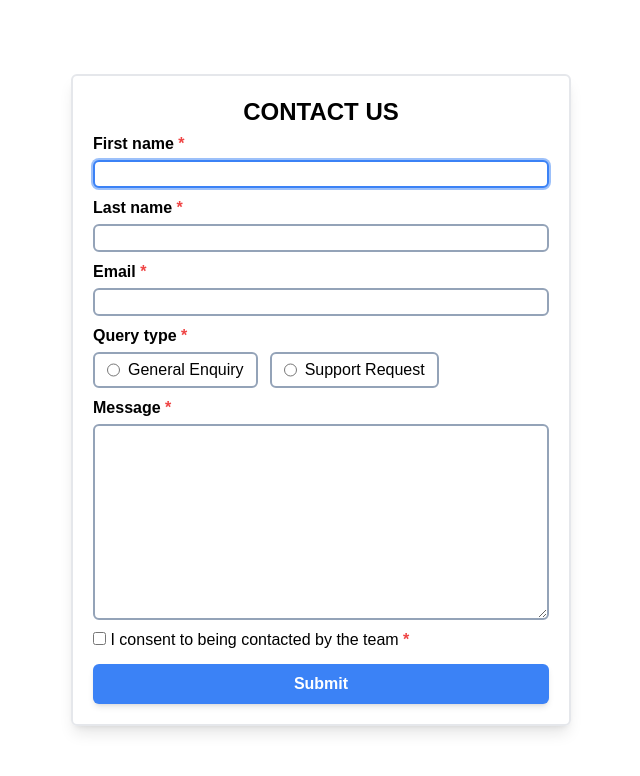
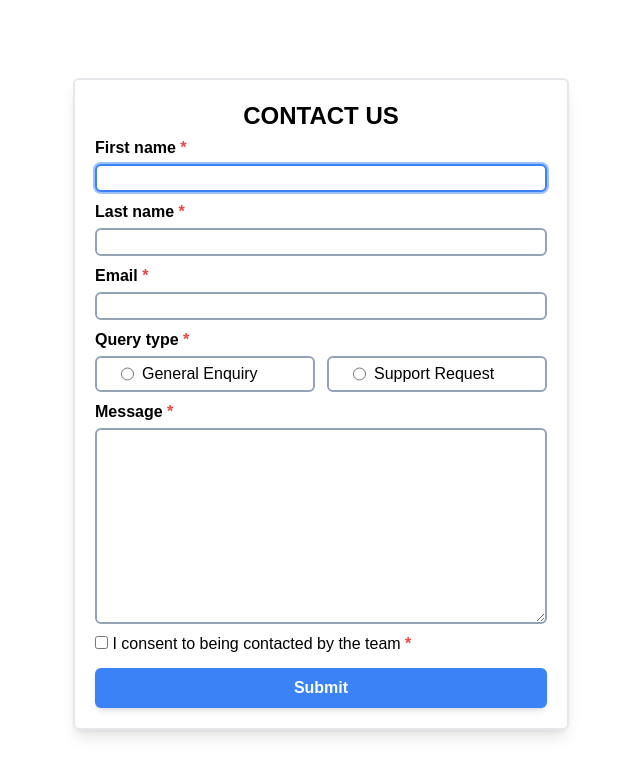
Before and after one commit to dibmarco/frontend-mentor, a React (Create React App) app in the folder 07. contact-form-main/: page / in a window 1280 px wide. Shown: the top 776 px of the page, without its empty margins (319-959 px from the left). Built offline with nearby package versions, Linux system fonts and the light colour scheme.

Commit message:
Update App.jsx

```diff
--- a/07. contact-form-main/src/App.jsx
+++ b/07. contact-form-main/src/App.jsx
@@ -20,7 +20,7 @@ function App() {
     console.log(transformedData);
     // alert("Form successfully submited!");
     toast.success("Form successfully submited!", {
-      duration: 2000,
+      duration: 2500,
       position: "top-center",
     });
     reset();
@@ -38,7 +38,7 @@ function App() {
     <div className="flex justify-center items-center mx-auto h-screen font-nunito">
       <Toaster />
       <form
-        className="flex flex-col gap-1 p-5 shadow-lg border-2 rounded-md w-auto sm:w-[500px]"
+        className="flex flex-col gap-1 p-5 shadow-lg border-2 rounded-md min-w-[365px] sm:max-w-[500px] mx-2 mt-2"
         onSubmit={handleSubmit(formSubmit, formError)}
       >
         <h1 className="text-2xl font-bold text-center uppercase">Contact us</h1>
@@ -60,9 +60,6 @@ function App() {
             required: "This field is required!",
           })}
         />
-        {/* {errors.firstName && (
-          <p className="text-red-500">⚠️ {errors.firstName.message}</p>
-        )} */}
 
         <label htmlFor="lname" className="mt-1 font-bold">
           Last name <span className="text-red-500">&#42;</span>
@@ -81,9 +78,6 @@ function App() {
             required: "This field is required!",
           })}
         />
-        {/* {errors?.lastName?.message && (
-          <p className="text-red-500">⚠️{errors.lastName.message}</p>
-        )} */}
 
         <label htmlFor="email" className="mt-1 font-bold">
           Email <span className="text-red-500">&#42;</span>
@@ -107,25 +101,19 @@ function App() {
             },
           })}
         />
-        {errors.email && errors.email.type === "pattern" && (
+        {/* {errors.email && errors.email.type === "pattern" && (
           <p className="text-orange-400">
             ⚠️ Please enter a valid email address!
           </p>
-        )}
-        {/* {errors?.email && errors?.email?.type === "required" && (
-          <p className="text-red-500">⚠️ This field is required!</p>
-        )} */}
-        {/* {errors?.email?.message && (
-          <p className="text-red-500">⚠️{errors.email.message}</p>
         )} */}
 
         <p className="mt-1 font-bold">
           Query type <span className="text-red-500">&#42;</span>
         </p>
 
-        <div className="flex gap-3">
+        <div className="flex flex-col sm:flex-row gap-3 justify-between">
           <div
-            className={`flex gap-2 border-2 px-3 py-1 rounded-md transition-all ${
+            className={`flex gap-2 border-2 px-6 py-1 min-w-[220px] rounded-md transition-all ${
               errors.queryType
                 ? "border-red-500 hover:ring-2 hover:ring-red-300"
                 : "border-slate-400 hover:ring-2 hover:border-blue-500"
@@ -146,7 +134,7 @@ function App() {
           </div>
 
           <div
-            className={`flex gap-2 border-2 px-3 py-1 rounded-md transition-all ${
+            className={`flex gap-2 border-2 px-6 py-1 min-w-[220px] rounded-md transition-all ${
               errors.queryType
                 ? "border-red-500 hover:ring-2 hover:ring-red-300"
                 : "border-slate-400 hover:ring-2 hover:border-blue-500"
@@ -168,9 +156,6 @@ function App() {
             <label htmlFor="support">Support Request</label>
           </div>
         </div>
-        {/* {errors?.queryType?.message && (
-          <p className="text-red-500">⚠️{errors.queryType.message}</p>
-        )} */}
 
         <label htmlFor="message" className="mt-1 font-bold">
           Message <span className="text-red-500">&#42;</span>
@@ -190,9 +175,6 @@ function App() {
             required: "This field is required!",
           })}
         ></textarea>
-        {/* {errors?.message?.message && (
-          <p className="text-red-500">⚠️{errors.message.message}</p>
-        )} */}
 
         <div className="mt-1">
           <input
@@ -213,9 +195,6 @@ function App() {
             <span className="text-red-500 font-bold">&#42;</span>
           </label>
         </div>
-        {/* {errors?.consent?.message && (
-          <p className="text-red-500">⚠️{errors.consent.message}</p>
-        )} */}
 
         <button className="bg-blue-500 text-white font-semibold py-2 px-4 mt-2 rounded-md shadow-md transition hover:bg-blue-600 active:scale-[.97]">
           Submit
```
